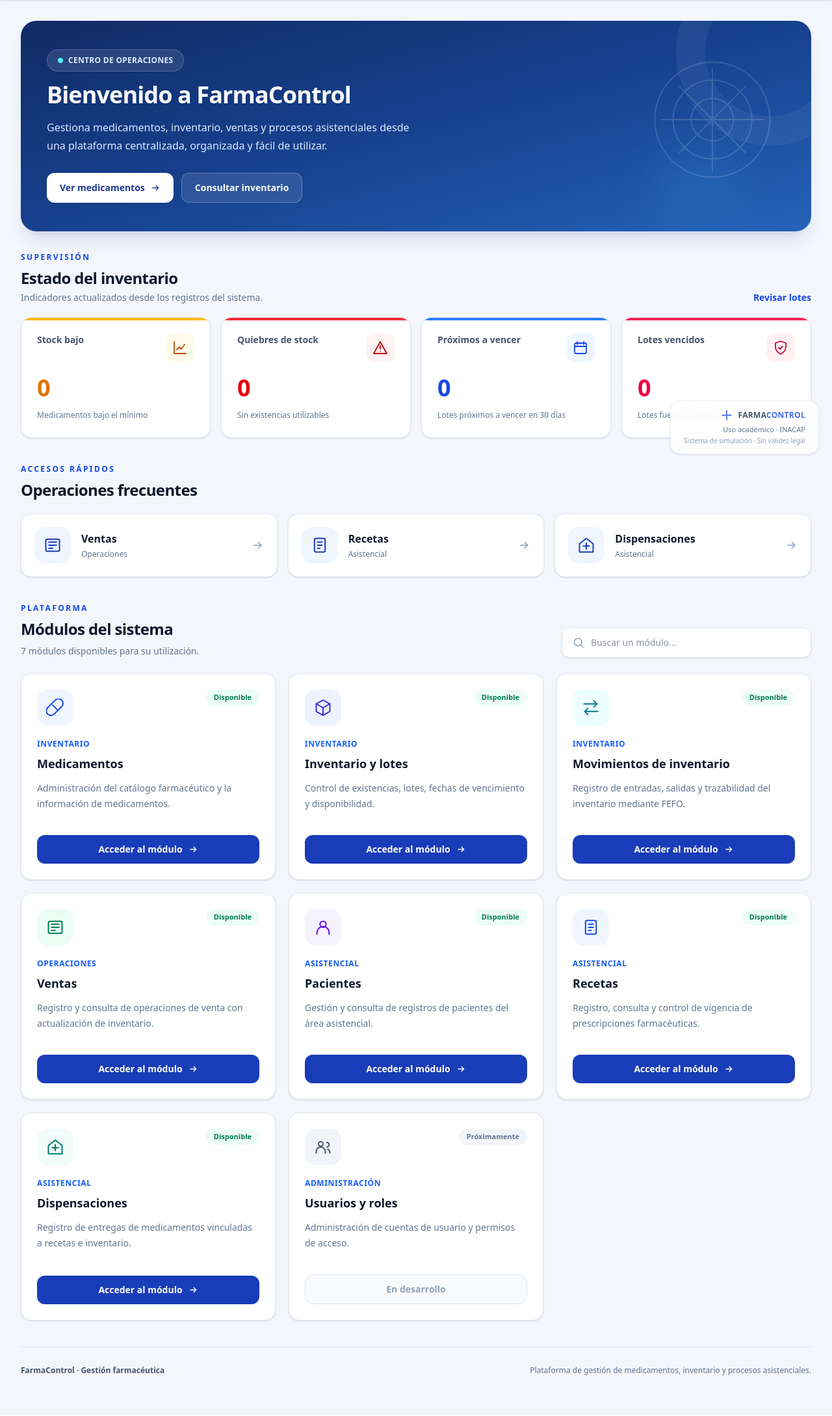
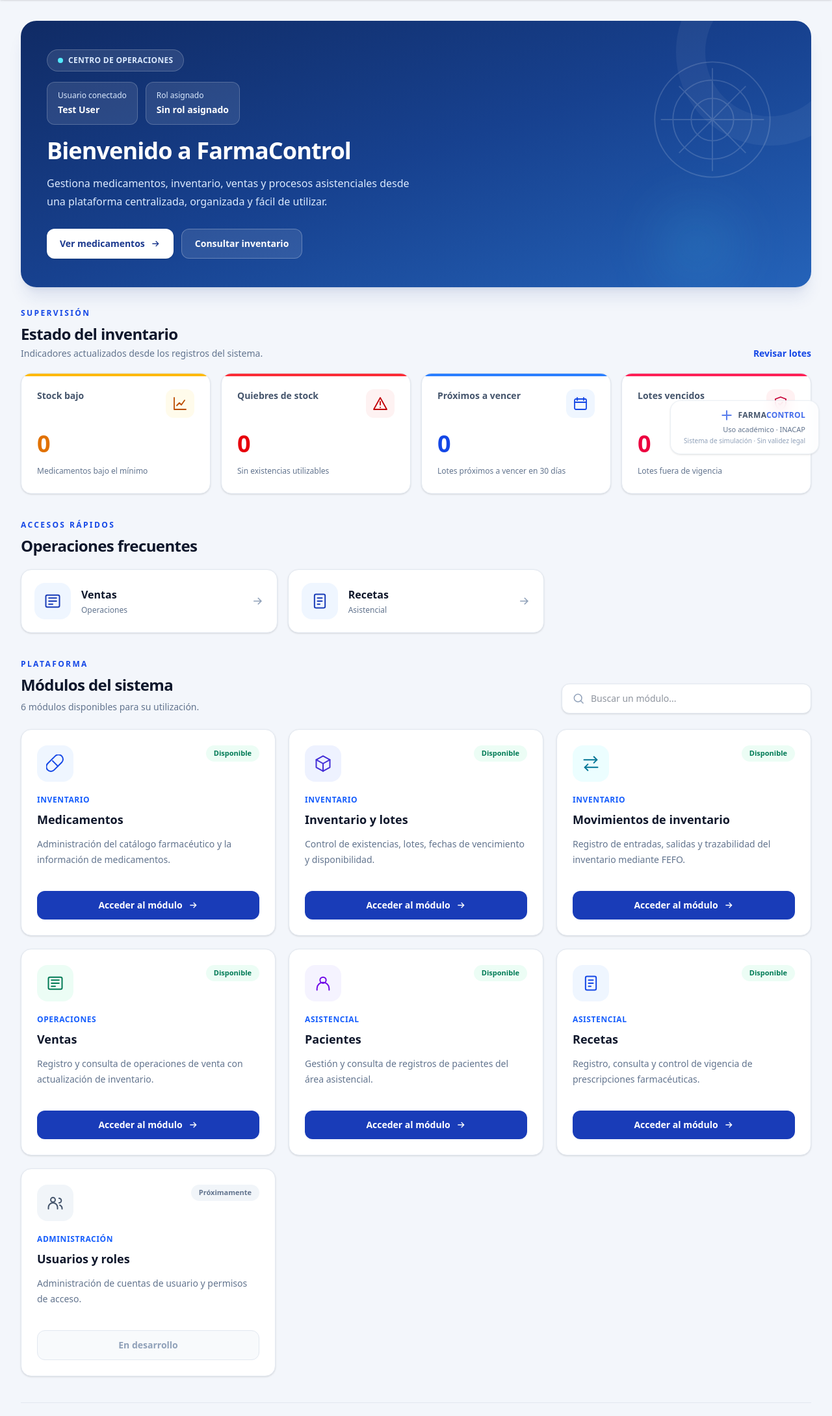
Before and after one commit to Pvmeela/FarmaControl-INACAP, a Laravel app: page /dashboard in a window 1280 px wide. Shown: the part 81-2260 px from the top of the page at 65% size. Before the commit the page ends 2197 px from the top, so only its background shows below. Run offline with Laravel 12, Linux system fonts and the light colour scheme; a user stored in the database is signed in; data comes from the database, SQL or seed files in the repository; data that the repository does not hold is empty; style sheets or scripts are compiled from the project's sources; some libraries are stand-ins or nearby versions.

Commit message:
Mostrar usuario y rol en dashboard y adaptar accesos

```diff
--- a/app/Http/Middleware/HandleInertiaRequests.php
+++ b/app/Http/Middleware/HandleInertiaRequests.php
@@ -8,18 +8,12 @@ use Inertia\Middleware;
 class HandleInertiaRequests extends Middleware
 {
     /**
-     * The root template that's loaded on the first page visit.
-     *
-     * @see https://inertiajs.com/server-side-setup#root-template
-     *
-     * @var string
+     * Plantilla principal de Inertia.
      */
     protected $rootView = 'app';
 
     /**
-     * Determines the current asset version.
-     *
-     * @see https://inertiajs.com/asset-versioning
+     * Versión de los recursos.
      */
     public function version(Request $request): ?string
     {
@@ -27,17 +21,23 @@ class HandleInertiaRequests extends Middleware
     }
 
     /**
-     * Define the props that are shared by default.
-     *
-     * @see https://inertiajs.com/shared-data
-     *
-     * @return array<string, mixed>
+     * Compartir información con las páginas Vue.
      */
     public function share(Request $request): array
     {
         return [
             ...parent::share($request),
-            //
+
+            'auth' => [
+                'user' => $request->user()
+                    ? [
+                        'id' => $request->user()->id,
+                        'name' => $request->user()->name,
+                        'email' => $request->user()->email,
+                        'rol' => $request->user()->rol?->nombre,
+                    ]
+                    : null,
+            ],
         ];
     }
 }
--- a/resources/js/Pages/Dashboard.vue
+++ b/resources/js/Pages/Dashboard.vue
@@ -1,6 +1,6 @@
 <script setup>
 import { computed, ref } from 'vue'
-import { Head, Link, router } from '@inertiajs/vue3'
+import { Head, Link, router, usePage } from '@inertiajs/vue3'
 
 const props = defineProps({
     alertas: {
@@ -16,6 +16,26 @@ const props = defineProps({
 
 const busqueda = ref('')
 const cerrandoSesion = ref(false)
+
+const page = usePage()
+
+const usuario = computed(() => page.props.auth?.user ?? null)
+
+const nombreUsuario = computed(
+    () => usuario.value?.name ?? 'Usuario'
+)
+
+const rolUsuario = computed(
+    () => usuario.value?.rol ?? 'Sin rol asignado'
+)
+
+const puedeConsultarDispensaciones = computed(() =>
+    [
+        'Administrador',
+        'Químico Farmacéutico',
+        'Tecnico en Farmacia',
+    ].includes(rolUsuario.value)
+)
 
 const iconos = {
     farmacia: [
@@ -192,12 +212,19 @@ const modulos = [
     },
 ]
 
+const modulosVisibles = computed(() =>
+    modulos.filter(modulo =>
+        modulo.nombre !== 'Dispensaciones'
+        || puedeConsultarDispensaciones.value
+    )
+)
+
 const modulosFiltrados = computed(() => {
     const termino = busqueda.value.trim().toLowerCase()
 
-    if (!termino) return modulos
+    if (!termino) return modulosVisibles.value
 
-    return modulos.filter(modulo =>
+    return modulosVisibles.value.filter(modulo =>
         [modulo.nombre, modulo.descripcion, modulo.categoria]
             .join(' ')
             .toLowerCase()
@@ -206,7 +233,13 @@ const modulosFiltrados = computed(() => {
 })
 
 const cantidadModulosActivos = computed(
-    () => modulos.filter(modulo => modulo.disponible).length
+    () => modulosVisibles.value.filter(modulo => modulo.disponible).length
+)
+
+const accesosRapidos = computed(() =>
+    ['Ventas', 'Recetas', 'Dispensaciones']
+        .map(nombre => modulosVisibles.value.find(m => m.nombre === nombre))
+        .filter(Boolean)
 )
 
 function cerrarSesion() {
@@ -333,6 +366,26 @@ function cerrarSesion() {
                     >
                         <span class="h-2 w-2 rounded-full bg-cyan-300"></span>
                         CENTRO DE OPERACIONES
+                    </div>
+
+                    <div class="mb-5 flex flex-wrap gap-3">
+                        <div class="rounded-xl border border-white/20 bg-white/10 px-4 py-3">
+                            <p class="text-xs text-blue-100">
+                                Usuario conectado
+                            </p>
+                            <p class="mt-1 text-sm font-bold text-white">
+                                {{ nombreUsuario }}
+                            </p>
+                        </div>
+
+                        <div class="rounded-xl border border-white/20 bg-white/10 px-4 py-3">
+                            <p class="text-xs text-blue-100">
+                                Rol asignado
+                            </p>
+                            <p class="mt-1 text-sm font-bold text-white">
+                                {{ rolUsuario }}
+                            </p>
+                        </div>
                     </div>
 
                     <h2 class="text-3xl font-extrabold tracking-tight sm:text-4xl">
@@ -475,11 +528,7 @@ function cerrarSesion() {
 
                 <div class="grid gap-4 md:grid-cols-3">
                     <Link
-                        v-for="acceso in [
-                            modulos.find(m => m.nombre === 'Ventas'),
-                            modulos.find(m => m.nombre === 'Recetas'),
-                            modulos.find(m => m.nombre === 'Dispensaciones'),
-                        ]"
+                        v-for="acceso in accesosRapidos"
                         :key="acceso.nombre"
                         :href="acceso.enlace"
                         class="group flex items-center gap-4 rounded-2xl border border-slate-200 bg-white p-5 shadow-sm transition hover:border-blue-200 hover:shadow-md"
```
